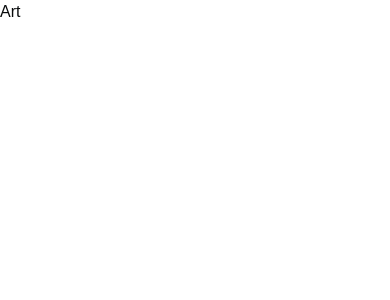
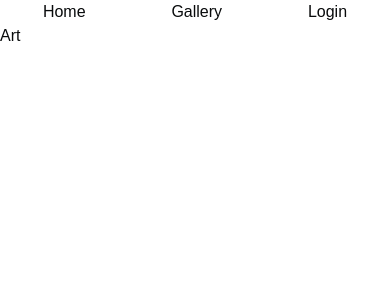
Before and after one commit to Oliver-Quail/5.2HD-frontend, a React (Vite) app: page /art in a window 390 px wide. Shown: the top 300 px of the page. Built offline with nearby package versions, Linux system fonts and the light colour scheme.

Commit message:
Added nav bar

```diff
--- a/src/App.tsx
+++ b/src/App.tsx
@@ -1,4 +1,3 @@
-import { Button } from "@/components/ui/button"
 import { BrowserRouter, Route, Routes } from "react-router"
 import VIEWS from "./misc/VIEWS"
 import Home from "./views/Home/Home"
@@ -6,11 +5,13 @@
 import Artist from "./views/Artist/Artist"
 import Gallery from "./views/Gallery/Gallery"
 import Login from "./views/Login/Login"
+import NavBar from "./components/user/NavBar"
 
 export function App() {
   return (
-    <main>
+    <main className="w-full">
       <BrowserRouter>
+      <NavBar />
         <Routes>
           <Route path={VIEWS.INDEX} element={<Home />} />
           <Route path={VIEWS.ART} element={<Art />} />
--- /dev/null
+++ b/src/components/ui/navigation-menu.tsx
@@ -0,0 +1,164 @@
+import * as React from "react"
+import { cva } from "class-variance-authority"
+import { NavigationMenu as NavigationMenuPrimitive } from "radix-ui"
+
+import { cn } from "@/lib/utils"
+import { ChevronDownIcon } from "lucide-react"
+
+function NavigationMenu({
+  className,
+  children,
+  viewport = true,
+  ...props
+}: React.ComponentProps<typeof NavigationMenuPrimitive.Root> & {
+  viewport?: boolean
+}) {
+  return (
+    <NavigationMenuPrimitive.Root
+      data-slot="navigation-menu"
+      data-viewport={viewport}
+      className={cn(
+        "group/navigation-menu relative flex max-w-max flex-1 items-center justify-center",
+        className
+      )}
+      {...props}
+    >
+      {children}
+      {viewport && <NavigationMenuViewport />}
+    </NavigationMenuPrimitive.Root>
+  )
+}
+
+function NavigationMenuList({
+  className,
+  ...props
+}: React.ComponentProps<typeof NavigationMenuPrimitive.List>) {
+  return (
+    <NavigationMenuPrimitive.List
+      data-slot="navigation-menu-list"
+      className={cn(
+        "group flex flex-1 list-none items-center justify-center gap-0",
+        className
+      )}
+      {...props}
+    />
+  )
+}
+
+function NavigationMenuItem({
+  className,
+  ...props
+}: React.ComponentProps<typeof NavigationMenuPrimitive.Item>) {
+  return (
+    <NavigationMenuPrimitive.Item
+      data-slot="navigation-menu-item"
+      className={cn("relative", className)}
+      {...props}
+    />
+  )
+}
+
+const navigationMenuTriggerStyle = cva(
+  "group/navigation-menu-trigger inline-flex h-9 w-max items-center justify-center rounded-lg px-2.5 py-1.5 text-sm font-medium transition-all outline-none hover:bg-muted focus:bg-muted focus-visible:ring-3 focus-visible:ring-ring/50 focus-visible:outline-1 disabled:pointer-events-none disabled:opacity-50 data-popup-open:bg-muted/50 data-popup-open:hover:bg-muted data-open:bg-muted/50 data-open:hover:bg-muted data-open:focus:bg-muted"
+)
+
+function NavigationMenuTrigger({
+  className,
+  children,
+  ...props
+}: React.ComponentProps<typeof NavigationMenuPrimitive.Trigger>) {
+  return (
+    <NavigationMenuPrimitive.Trigger
+      data-slot="navigation-menu-trigger"
+      className={cn(navigationMenuTriggerStyle(), "group", className)}
+      {...props}
+    >
+      {children}{" "}
+      <ChevronDownIcon className="relative top-px ml-1 size-3 transition duration-300 group-data-popup-open/navigation-menu-trigger:rotate-180 group-data-open/navigation-menu-trigger:rotate-180" aria-hidden="true" />
+    </NavigationMenuPrimitive.Trigger>
+  )
+}
+
+function NavigationMenuContent({
+  className,
+  ...props
+}: React.ComponentProps<typeof NavigationMenuPrimitive.Content>) {
+  return (
+    <NavigationMenuPrimitive.Content
+      data-slot="navigation-menu-content"
+      className={cn(
+        "top-0 left-0 w-full p-1 ease-[cubic-bezier(0.22,1,0.36,1)] group-data-[viewport=false]/navigation-menu:top-full group-data-[viewport=false]/navigation-menu:mt-1.5 group-data-[viewport=false]/navigation-menu:overflow-hidden group-data-[viewport=false]/navigation-menu:rounded-lg group-data-[viewport=false]/navigation-menu:bg-popover group-data-[viewport=false]/navigation-menu:text-popover-foreground group-data-[viewport=false]/navigation-menu:shadow group-data-[viewport=false]/navigation-menu:ring-1 group-data-[viewport=false]/navigation-menu:ring-foreground/10 group-data-[viewport=false]/navigation-menu:duration-300 data-[motion=from-end]:slide-in-from-right-52 data-[motion=from-start]:slide-in-from-left-52 data-[motion=to-end]:slide-out-to-right-52 data-[motion=to-start]:slide-out-to-left-52 data-[motion^=from-]:animate-in data-[motion^=from-]:fade-in data-[motion^=to-]:animate-out data-[motion^=to-]:fade-out **:data-[slot=navigation-menu-link]:focus:ring-0 **:data-[slot=navigation-menu-link]:focus:outline-none md:absolute md:w-auto group-data-[viewport=false]/navigation-menu:data-open:animate-in group-data-[viewport=false]/navigation-menu:data-open:fade-in-0 group-data-[viewport=false]/navigation-menu:data-open:zoom-in-95 group-data-[viewport=false]/navigation-menu:data-closed:animate-out group-data-[viewport=false]/navigation-menu:data-closed:fade-out-0 group-data-[viewport=false]/navigation-menu:data-closed:zoom-out-95",
+        className
+      )}
+      {...props}
+    />
+  )
+}
+
+function NavigationMenuViewport({
+  className,
+  ...props
+}: React.ComponentProps<typeof NavigationMenuPrimitive.Viewport>) {
+  return (
+    <div
+      className={cn(
+        "absolute top-full left-0 isolate z-50 flex justify-center"
+      )}
+    >
+      <NavigationMenuPrimitive.Viewport
+        data-slot="navigation-menu-viewport"
+        className={cn(
+          "origin-top-center relative mt-1.5 h-(--radix-navigation-menu-viewport-height) w-full overflow-hidden rounded-lg bg-popover text-popover-foreground shadow ring-1 ring-foreground/10 duration-100 md:w-(--radix-navigation-menu-viewport-width) data-open:animate-in data-open:zoom-in-90 data-closed:animate-out data-closed:zoom-out-90",
+          className
+        )}
+        {...props}
+      />
+    </div>
+  )
+}
+
+function NavigationMenuLink({
+  className,
+  ...props
+}: React.ComponentProps<typeof NavigationMenuPrimitive.Link>) {
+  return (
+    <NavigationMenuPrimitive.Link
+      data-slot="navigation-menu-link"
+      className={cn(
+        "flex items-center gap-2 rounded-lg p-2 text-sm transition-all outline-none hover:bg-muted focus:bg-muted focus-visible:ring-3 focus-visible:ring-ring/50 focus-visible:outline-1 in-data-[slot=navigation-menu-content]:rounded-md data-active:bg-muted/50 data-active:hover:bg-muted data-active:focus:bg-muted [&_svg:not([class*='size-'])]:size-4",
+        className
+      )}
+      {...props}
+    />
+  )
+}
+
+function NavigationMenuIndicator({
+  className,
+  ...props
+}: React.ComponentProps<typeof NavigationMenuPrimitive.Indicator>) {
+  return (
+    <NavigationMenuPrimitive.Indicator
+      data-slot="navigation-menu-indicator"
+      className={cn(
+        "top-full z-1 flex h-1.5 items-end justify-center overflow-hidden data-[state=hidden]:animate-out data-[state=hidden]:fade-out data-[state=visible]:animate-in data-[state=visible]:fade-in",
+        className
+      )}
+      {...props}
+    >
+      <div className="relative top-[60%] h-2 w-2 rotate-45 rounded-tl-sm bg-border shadow-md" />
+    </NavigationMenuPrimitive.Indicator>
+  )
+}
+
+export {
+  NavigationMenu,
+  NavigationMenuList,
+  NavigationMenuItem,
+  NavigationMenuContent,
+  NavigationMenuTrigger,
+  NavigationMenuLink,
+  NavigationMenuIndicator,
+  NavigationMenuViewport,
+  navigationMenuTriggerStyle,
+}
--- /dev/null
+++ b/src/components/user/NavBar.tsx
@@ -0,0 +1,25 @@
+import { Link } from "react-router";
+import { NavigationMenu, NavigationMenuContent, NavigationMenuItem, NavigationMenuLink, NavigationMenuList } from "../ui/navigation-menu";
+import VIEWS from "@/misc/VIEWS";
+
+
+const NavBar = () => {
+
+    return (
+        <NavigationMenu className="w-screen">
+            <NavigationMenuList className="flex justify-around w-screen">
+                <NavigationMenuItem>
+                    <Link to={VIEWS.INDEX}>Home</Link>
+                </NavigationMenuItem>
+                <NavigationMenuItem>
+                    <Link to={VIEWS.GALLERY}>Gallery</Link>
+                </NavigationMenuItem>
+                <NavigationMenuItem>
+                    <Link to={VIEWS.LOGIN}>Login</Link>
+                </NavigationMenuItem>
+            </NavigationMenuList>
+        </NavigationMenu>
+    )
+};
+
+export default NavBar;
```
